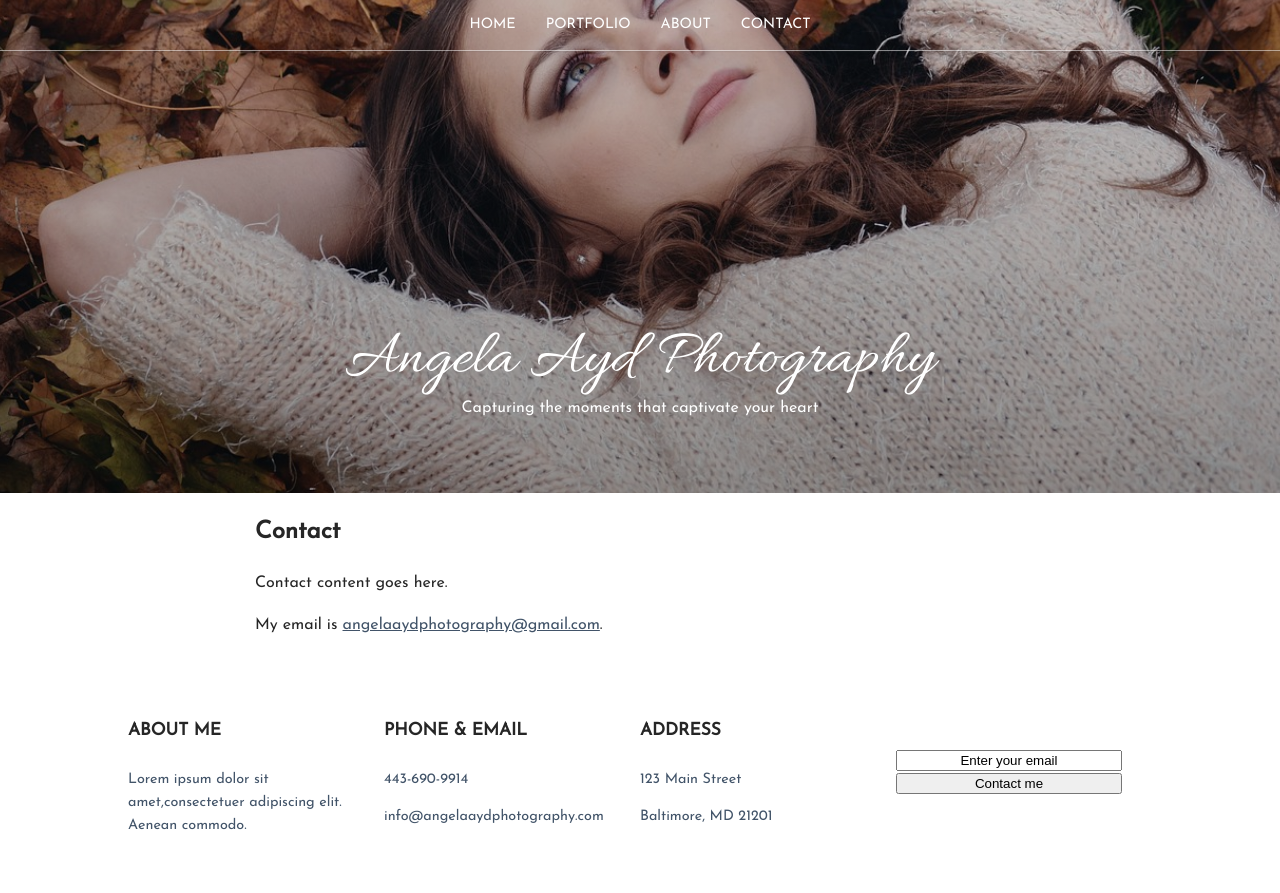
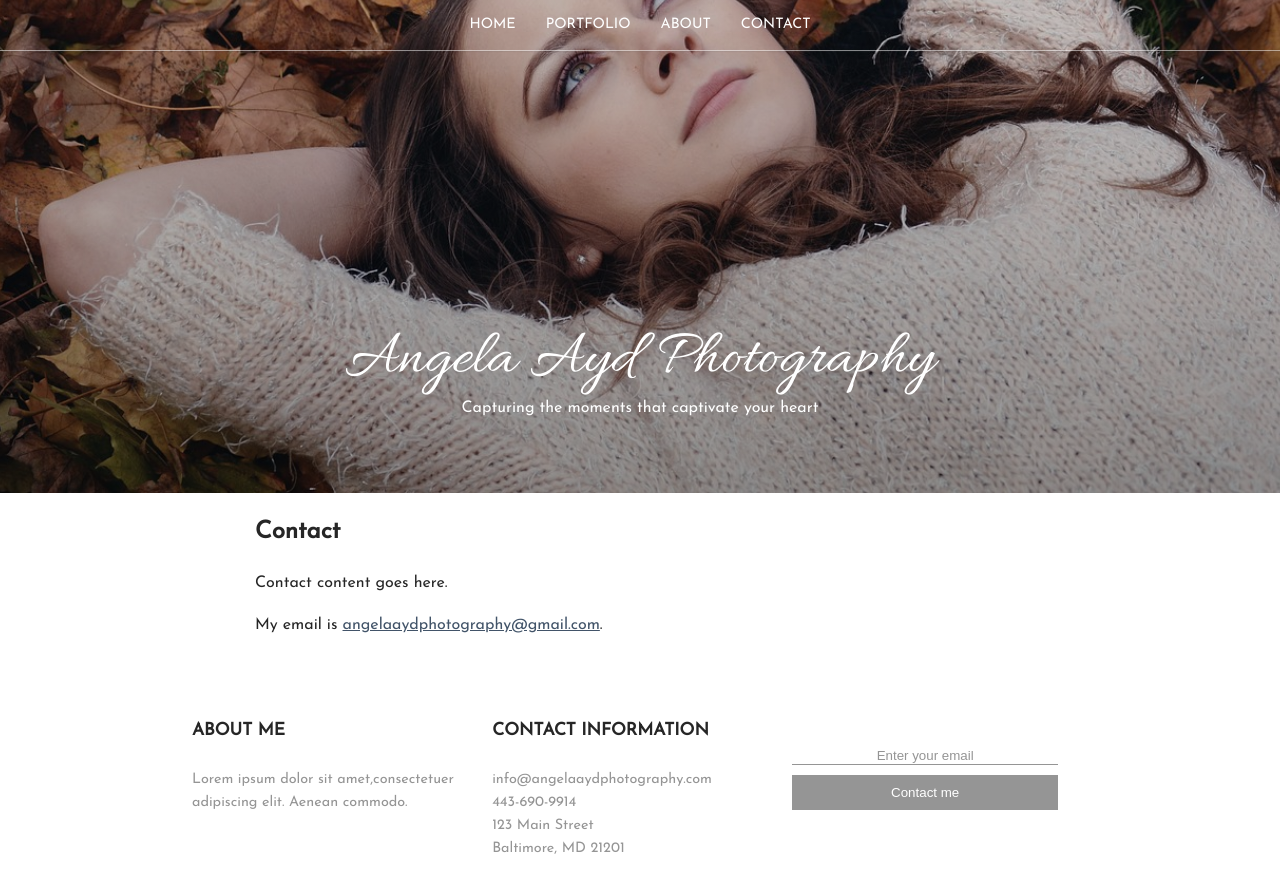
Before and after one commit to adamayd/angelaaydphotography, a Jekyll site: the page built from _pages/02_contact.md, in a window 1280 px wide and 900 px high, scrolled down 407 px. Shown: the top 893 px of the window. Built offline with Jekyll 4.4.1, drawn with Linux system fonts in a browser that asks for light colours.

Commit message:
finished footer styles and structure

```diff
--- a/_includes/footer.html
+++ b/_includes/footer.html
@@ -1,20 +1,17 @@
-<footer class="footer__area">
-  <div class="footer__container">
-    <div class="footer__section">
+<footer class="footer__section">
+  <div class="footer__area">
+    <div class="footer__container">
       <h4 class="footer__title">About Me</h4>
       <p>Lorem ipsum dolor sit amet,consectetuer adipiscing elit. Aenean commodo.</p>
     </div>
-    <div class="footer__section">
-      <h4 class="footer__title">Phone &amp; Email</h4>
-      <p>443-690-9914</p>
-      <p>info@angelaaydphotography.com</p>
+    <div class="footer__container">
+      <h4 class="footer__title">Contact Information</h4>
+      <p class="footer__para">info@angelaaydphotography.com</p>
+      <p class="footer__para">443-690-9914</p>
+      <p class="footer__para">123 Main Street</p>
+      <p class="footer__para">Baltimore, MD 21201</p>
     </div>
-    <div class="footer__section">
-      <h4 class="footer__title">Address</h4>
-      <p>123 Main Street<p>
-      <p>Baltimore, MD 21201</p>
-    </div>
-    <div class="footer__section footer__section-form">
+    <div class="footer__container footer__section-form">
       <form>
         <input type="text" name="moreemail" value="Enter your email" class="footer__input" />
         <button type="submit" class="footer__button">Contact me</button>
--- a/_sass/_base.scss
+++ b/_sass/_base.scss
@@ -10,6 +10,7 @@
 $heading-font-color: #425469;
 $light: #E7EDF4;
 $header: #1D1425;
+$grey: #959595;
 
 *,
 *::before,
--- a/_sass/_footer.scss
+++ b/_sass/_footer.scss
@@ -1,21 +1,25 @@
-.footer__area {
+.footer__section {
   padding: 40px 0;
 }
 
-.footer__container {
-  width: 80%;
+.footer__area {
+  width: 70%;
   margin: 0 auto;
   display: flex;
   flex-direction: row;
   justify-content: space-between;
 }
 
-.footer__section {
-  width: 25%;
+.footer__container {
+  width: 33%;
   padding-right: 30px;
   font-size: 0.9em;
   font-family: 'Josefin Sans', sans-serif;
-  color: $link-color;
+  color: $grey;
+}
+
+.footer__para {
+  margin: 0;
 }
 
 .footer__section-form {
@@ -32,8 +36,16 @@
 .footer__input {
   text-align: center;
   width: 100%;
+  border: none;
+  border-bottom: 1px solid $grey;
+  margin-bottom: 10px;
+  color: $grey;
 }
 
 .footer__button {
   width: 100%;
+  border: none;
+  background-color: $grey;
+  color: white;
+  padding: 10px;
 }
```
Also changed, not shown: 1 other file.
